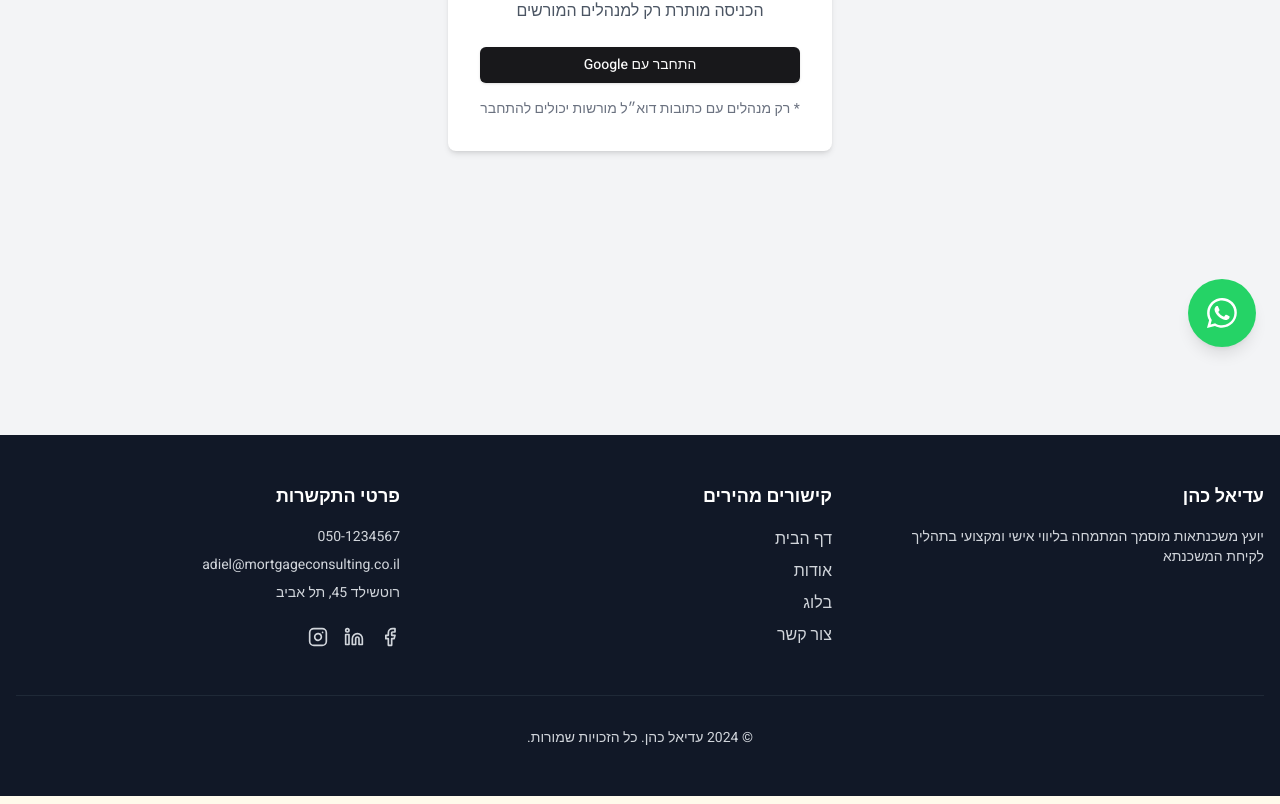
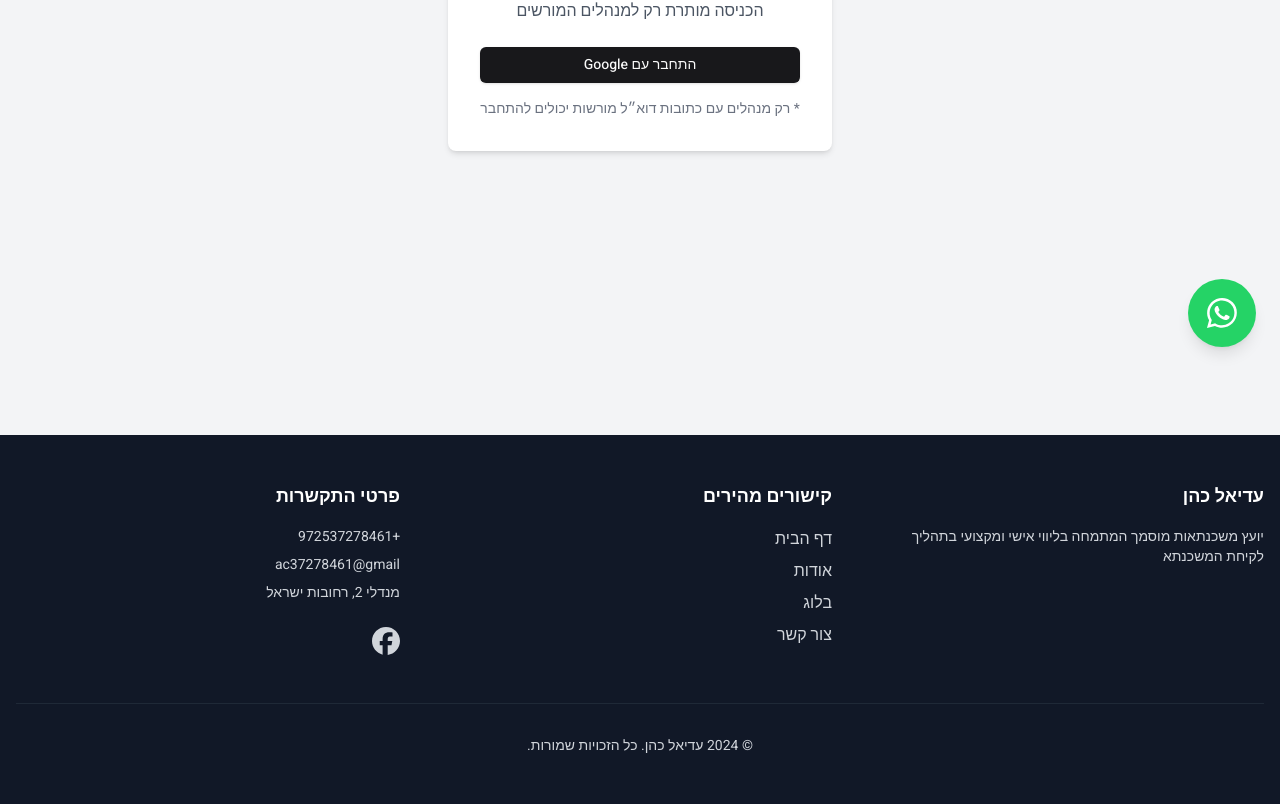
Before and after one commit to yosefus-flavius/adiel-cohen, a Next.js app: page /login in a window 1280 px wide. Shown: the part 429-1233 px from the top of the page. Built offline with nearby package versions, Linux system fonts and the light colour scheme; no server answers.

Commit message:
fix content

```diff
--- a/auth.ts
+++ b/auth.ts
@@ -13,5 +13,8 @@
         async session({ session, token }) {
             return session;
         },
+        async jwt({ token }) {
+            return token;
+        }
     }
 })
--- a/components/layout/footer.tsx
+++ b/components/layout/footer.tsx
@@ -1,6 +1,6 @@
 import Link from "next/link";
 import { contactInfo } from "@/lib/data/contact";
-import { Facebook, Instagram, Linkedin } from "lucide-react";
+import { Instagram, Linkedin } from "lucide-react";
 
 export function Footer() {
   return (
@@ -55,7 +55,7 @@
                   rel="noopener noreferrer"
                   className="hover:text-white"
                 >
-                  <Facebook className="h-5 w-5" />
+                  <svg className="h-7 w-7" fill="currentColor" viewBox="0 0 24 24" xmlns="http://www.w3.org/2000/svg"><title>Facebook</title><path d="M9.101 23.691v-7.98H6.627v-3.667h2.474v-1.58c0-4.085 1.848-5.978 5.858-5.978.401 0 .955.042 1.468.103a8.68 8.68 0 0 1 1.141.195v3.325a8.623 8.623 0 0 0-.653-.036 26.805 26.805 0 0 0-.733-.009c-.707 0-1.259.096-1.675.309a1.686 1.686 0 0 0-.679.622c-.258.42-.374.995-.374 1.752v1.297h3.919l-.386 2.103-.287 1.564h-3.246v8.245C19.396 23.238 24 18.179 24 12.044c0-6.627-5.373-12-12-12s-12 5.373-12 12c0 5.628 3.874 10.35 9.101 11.647Z"/></svg>
                 </a>
               )}
               {contactInfo.socialMedia.linkedin && (
--- a/components/ui/contact-section.tsx
+++ b/components/ui/contact-section.tsx
@@ -8,7 +8,7 @@
       <div className="container mx-auto px-4">
         <div className="max-w-3xl mx-auto text-center mb-16">
           <h2 className="text-4xl font-bold tracking-tight mb-4">צור קשר</h2>
-          <p className="text-xl text-gray-600">
+          <p className="text-xl text-gray-600 font-semibold">
             אשמח לעזור לך בכל שאלה או התייעצות בנושא משכנתאות
           </p>
         </div>
@@ -20,7 +20,7 @@
               <Phone className="h-8 w-8 text-[var(--primary-color)]" />
               <div className="text-center">
                 <h3 className="font-medium mb-1">טלפון</h3>
-                <a href={`tel:${contactInfo.phone}`} className="text-gray-600 hover:text-[var(--primary-color)]">
+                <a dir="ltr" href={`tel:${contactInfo.phone}`} className="text-gray-600 font-semibold hover:text-[var(--primary-color)]">
                   {contactInfo.phone}
                 </a>
               </div>
@@ -32,7 +32,7 @@
               <Mail className="h-8 w-8 text-[var(--primary-color)]" />
               <div className="text-center">
                 <h3 className="font-medium mb-1">אימייל</h3>
-                <a href={`mailto:${contactInfo.email}`} className="text-gray-600 hover:text-[var(--primary-color)]">
+                <a href={`mailto:${contactInfo.email}`} className="text-gray-600 font-semibold hover:text-[var(--primary-color)]">
                   {contactInfo.email}
                 </a>
               </div>
@@ -45,7 +45,7 @@
             <MapPin className="h-8 w-8 text-[var(--primary-color)]" />
             <div className="text-center">
               <h3 className="font-medium mb-1">כתובת</h3>
-              <p className="text-gray-600">{contactInfo.address}</p>
+              <p className="text-gray-600 font-semibold">{contactInfo.address}</p>
             </div>
           </CardContent>
         </Card>
@@ -58,7 +58,7 @@
               rel="noopener noreferrer"
               className="p-3 rounded-full hover:bg-gray-100 transition-colors"
             >
-              <Facebook className="h-6 w-6" />
+              <svg className="h-7 w-7" fill="currentColor" viewBox="0 0 24 24" xmlns="http://www.w3.org/2000/svg"><title>Facebook</title><path d="M9.101 23.691v-7.98H6.627v-3.667h2.474v-1.58c0-4.085 1.848-5.978 5.858-5.978.401 0 .955.042 1.468.103a8.68 8.68 0 0 1 1.141.195v3.325a8.623 8.623 0 0 0-.653-.036 26.805 26.805 0 0 0-.733-.009c-.707 0-1.259.096-1.675.309a1.686 1.686 0 0 0-.679.622c-.258.42-.374.995-.374 1.752v1.297h3.919l-.386 2.103-.287 1.564h-3.246v8.245C19.396 23.238 24 18.179 24 12.044c0-6.627-5.373-12-12-12s-12 5.373-12 12c0 5.628 3.874 10.35 9.101 11.647Z"/></svg>
             </a>
           )}
           {contactInfo.socialMedia.linkedin && (
--- a/lib/data/contact.ts
+++ b/lib/data/contact.ts
@@ -2,12 +2,12 @@
 
 export const contactInfo: ContactInfo = {
   _id: "64f8e3a1b524780bc9842f09",
-  phone: "050-1234567",
-  email: "adiel@mortgageconsulting.co.il",
-  address: "רוטשילד 45, תל אביב",
+  phone: "+972537278461",
+  email: "ac37278461@gmail",
+  address: "מנדלי 2, רחובות ישראל",
   socialMedia: {
-    facebook: "https://facebook.com/adielcohen.mortgage",
-    linkedin: "https://linkedin.com/in/adielcohen",
-    instagram: "https://instagram.com/adielcohen.mortgage"
+    facebook: "https://m.facebook.com/61553474819179/",
+    // linkedin: "https://linkedin.com/in/adielcohen",
+    // instagram: "https://instagram.com/adielcohen.mortgage"
   }
 };
```
